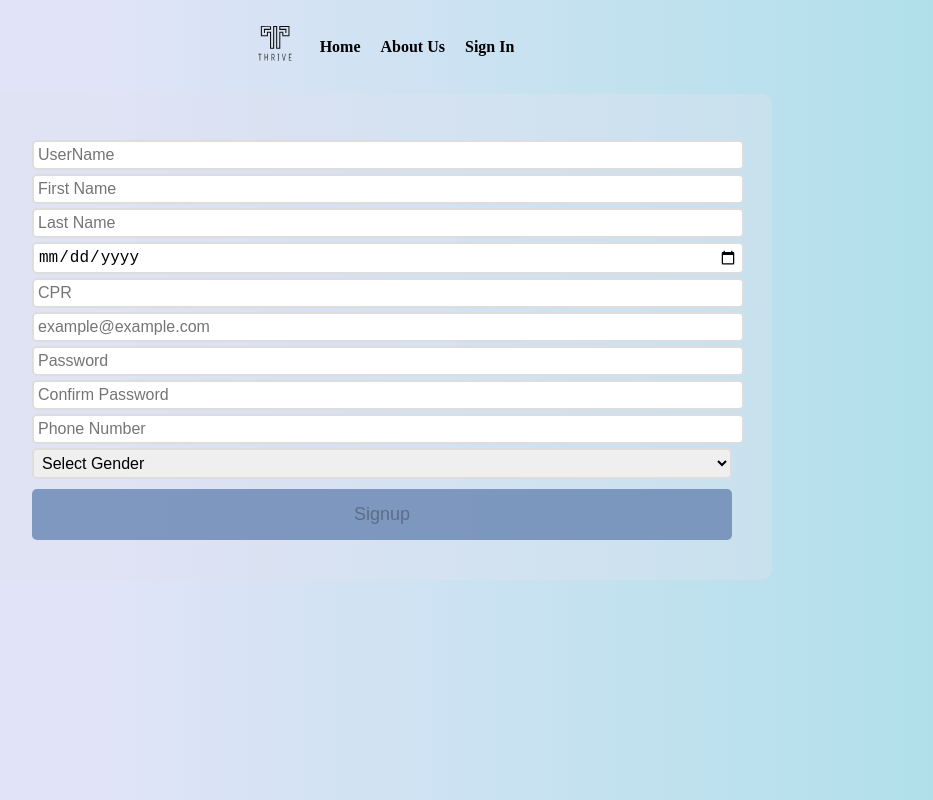
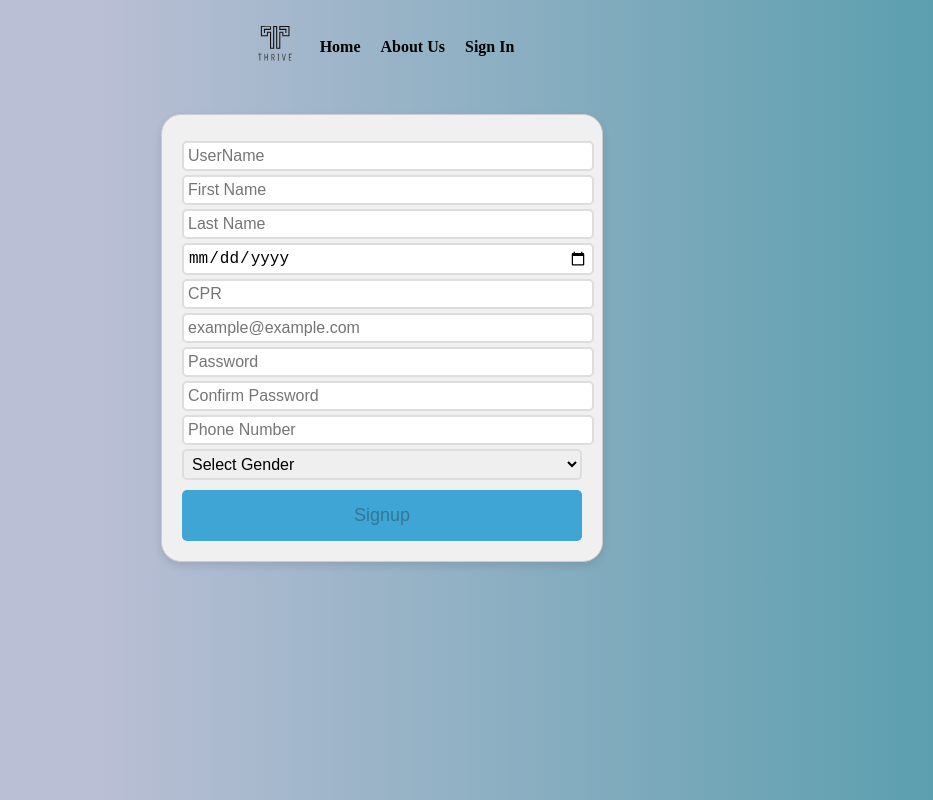
Before and after one commit to ZainabHussain20/Thrive-frontEnd, a React (Vite) app in the folder Thrive/: page /Register in a window 1280 px wide. Shown: the whole page, without its empty margins (258-1191 px from the left). Built offline with nearby package versions, Linux system fonts and the light colour scheme.

Commit message:
css work

```diff
--- a/Thrive/src/App.css
+++ b/Thrive/src/App.css
@@ -1,8 +1,8 @@
 body {
   background: linear-gradient(
     90deg,
-    rgb(225, 228, 248) 27%,
-    rgb(172, 223, 233) 99%
+    rgba(187, 191, 213, 1) 27%,
+    rgba(83, 156, 171, 1) 99%
   );
   margin: 0;
   padding: 0;
@@ -14,13 +14,44 @@ body {
 }
 
 .forms {
-  background-color: #dfe1ed65;
-  padding: 30px;
+  max-width: 400px;
+  margin: 20px auto;
+  padding: 20px;
+  background-color: #f0f0f0;
+  border-radius: 20px;
+  border: 1px solid #ccc;
+  box-shadow: 0 4px 8px rgba(0, 0, 0, 0.1);
+  position: relative;
+  overflow: hidden;
+}
+
+.forms:before {
+  content: "";
+  position: absolute;
+  top: -10px;
+  left: -10px;
+  width: calc(100% + 20px);
+  height: calc(100% + 20px);
+  background: linear-gradient(45deg, #8e44ad, #3498db);
+  border-radius: 30px;
+  z-index: -1;
+}
+
+.program-content {
+  gap: 20px;
+  margin-left: 250px;
+  margin-top: 200px;
+  display: flex;
+  flex-direction: row;
+
+  max-width: 400px;
+  margin: 20px auto;
+  padding: 20px;
+  background-color: rgba(255, 255, 255, 0.13);
   border-radius: 10px;
-  max-width: 700px;
-  width: 100%;
-  margin-left: 250px;
-  padding: 40px;
+  backdrop-filter: blur(10px);
+  border: 2px solid rgba(255, 255, 255, 0.1);
+  box-shadow: 0 0 40px rgba(8, 7, 16, 0.6);
 }
 
 form {
@@ -45,7 +76,7 @@ select {
 }
 
 button {
-  background-color: rgba(105, 135, 179, 0.813);
+  background-color: rgba(23, 148, 206, 0.813);
   padding: 15px;
   border: none;
   border-radius: 5px;
@@ -54,7 +85,7 @@ button {
 }
 
 button:hover:enabled {
-  background-color: #6d798e;
+  background-color: #98d7eb;
   transform: scale(1.02);
 }
 .input-wrapper {
@@ -76,20 +107,6 @@ button:hover:enabled {
 
 .nav-links a:hover {
   color: #555;
-}
-
-.child-content {
-  display: flex;
-  flex-wrap: wrap;
-  gap: 20px;
-  margin-left: 250px;
-  margin-top: 200px;
-}
-
-.scrollable-container {
-  overflow-y: auto;
-  max-height: 80vh;
-  width: 100%;
 }
 
 .card {
@@ -175,3 +192,43 @@ button:hover:enabled {
 .edit-profile-link:hover {
   text-decoration: underline;
 }
+
+.cart-containe {
+  max-width: 300px;
+  margin: 20px auto;
+  padding: 20px;
+  background-color: #f0f0f0;
+  border-radius: 20px;
+  border: 1px solid #000000;
+  box-shadow: 0 4px 8px rgba(0, 0, 0, 0.1);
+  position: relative;
+  overflow: hidden;
+  text-align: center;
+}
+
+.cartprogram {
+  max-width: 300px;
+  margin-right: auto;
+  padding: 20px;
+  background-color: #f0f0f0;
+  border-radius: 20px;
+  border: 1px solid #000000;
+  box-shadow: 0 4px 8px rgba(0, 0, 0, 0.1);
+  position: relative;
+  overflow: hidden;
+  text-align: center;
+}
+
+.totalprice {
+  max-width: 200px;
+  margin-left: auto;
+  margin-top: 50px;
+  padding: 20px;
+  background-color: #f0f0f0;
+  border-radius: 20px;
+  border: 1px solid #000000;
+  box-shadow: 0 4px 8px rgba(0, 0, 0, 0.1);
+  position: relative;
+  overflow: hidden;
+  text-align: center;
+}
--- a/Thrive/src/components/Cart.jsx
+++ b/Thrive/src/components/Cart.jsx
@@ -37,11 +37,19 @@ const Cart = () => {
     }
   }, [userId])
 
-  const handlePayNow = () => {
+  const handlePayNow = async () => {
     try {
-      const payNow = axios.push(`${BASE_URL}/Payment`, payNow)
+      const paymentDetails = {
+        totalPrice: cart.totalPrice,
+        programs: cart.programs.map((program) => program._id),
+      }
+      const res = await axios.post(`${BASE_URL}/payment`, paymentDetails)
+
+      console.log("Payment successful:", res.data)
+
+      window.location.href = "/payment/success"
     } catch (error) {
-      console.error("Error fetching payment details:", error)
+      console.error("Error making payment:", error)
     }
   }
 
@@ -51,16 +59,16 @@ const Cart = () => {
 
   return (
     <div>
-      <h2>Your Cart Details</h2>
-      <p>Total Price: ${cart.totalPrice}</p>
-      <h3>Programs in Cart:</h3>
-      <ul>
+      <h2 className="cart-containe">Your Cart Details</h2>
+      <h3 className="cartprogram">Programs in Cart:</h3>
+      <ul className="cartprogram">
         {cart.programs.map((program) => (
           <li key={program._id}>
             {program.name} - ${program.price}
           </li>
         ))}
       </ul>
+      <p className="totalprice">Total Price: ${cart.totalPrice}</p>
       <button onClick={handlePayNow}>Pay Now</button>
     </div>
   )
--- a/Thrive/src/pages/Home.jsx
+++ b/Thrive/src/pages/Home.jsx
@@ -1,18 +1,18 @@
-import { useEffect, useState } from 'react'
-import { Link } from 'react-router-dom'
-import FetchReview from '../components/FetchReview'
-import Client from '../services/api'
+import { useEffect, useState } from "react"
+import { Link } from "react-router-dom"
+import FetchReview from "../components/FetchReview"
+import Client from "../services/api"
 
 const Home = ({ user }) => {
   const [reviews, setReviews] = useState([])
-  const userId = localStorage.getItem('userId')
+  const userId = localStorage.getItem("userId")
 
   const getReviews = async () => {
     try {
-      const res = await Client.get('/programs/reviews')
+      const res = await Client.get("/programs/reviews")
       setReviews(res.data)
     } catch (error) {
-      console.error('Failed to fetch reviews:', error)
+      console.error("Failed to fetch reviews:", error)
     }
   }
 
@@ -37,8 +37,10 @@ const Home = ({ user }) => {
           ))}
         </div>
       </div>
-      {user && user.type !== 'Admin' && (
-        <Link to={`/reviews/${userId}`}>ADD REVIEW</Link>
+      {user && user.type !== "Admin" && (
+        <Link to={`/reviews/${userId}`} className="nav-links">
+          ADD REVIEW
+        </Link>
       )}
     </div>
   )
--- a/Thrive/src/pages/Program.jsx
+++ b/Thrive/src/pages/Program.jsx
@@ -1,7 +1,7 @@
-import ProgramCard from '../components/ProgramCard'
-import { useEffect, useState } from 'react'
-import axios from 'axios'
-import { BASE_URL } from '../services/api'
+import ProgramCard from "../components/ProgramCard"
+import { useEffect, useState } from "react"
+import axios from "axios"
+import { BASE_URL } from "../services/api"
 
 const Programs = () => {
   const [programs, setPrograms] = useState([])
@@ -13,14 +13,14 @@ const Programs = () => {
 
         setPrograms(res.data)
       } catch (err) {
-        console.log('Error fetching programs:', err)
+        console.log("Error fetching programs:", err)
       }
     }
     getPrograms()
   }, [])
 
   return (
-    <div className="child-content">
+    <div className="program-content">
       {programs.length > 0 ? (
         programs.map((program) => (
           <ProgramCard key={program._id} id={program._id} name={program.name} />
--- a/Thrive/src/pages/SignIn.jsx
+++ b/Thrive/src/pages/SignIn.jsx
@@ -71,13 +71,13 @@ const SignIn = ({ setUser }) => {
             <div className="color"> Register Now!</div>
           </Link>
         </div>
-        <div className="image-container">
+        {/* <div className="image-container">
           <img
-            src="https://images.rawpixel.com/image_png_social_portrait/cHJpdmF0ZS9zdGF0aWMvaW1hZ2VzL3dlYnNpdGUvMjAyMy0wOS9tb3Rhcm83X21pbmltYWxpc3RfaWxsdXN0cmF0aW9uX29mX2NoaWxkX3JlYWRpbmdfaXNvbGF0ZWRfb25fd2hfNzM1MWUxODEtYWI3ZC00MWVlLTlkMjYtODNjNzNjNTliMzlkLnBuZw.png"
+            src="../../img/book.png"
             class="corner-image"
             alt="Corner Image"
-          ></img>
-        </div>
+          ></img> */}
+        {/* </div> */}
       </div>
     </div>
   )
```
